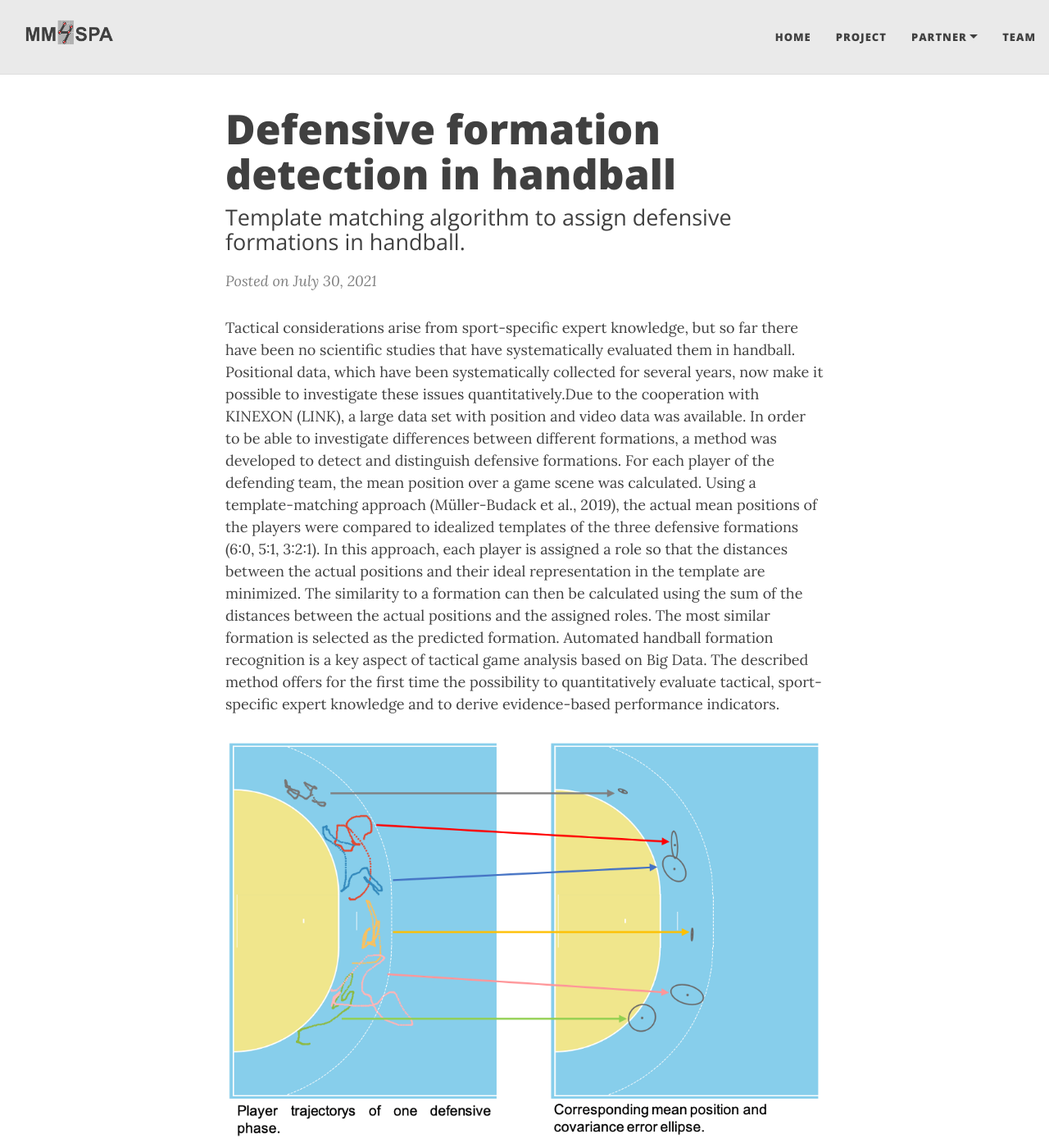
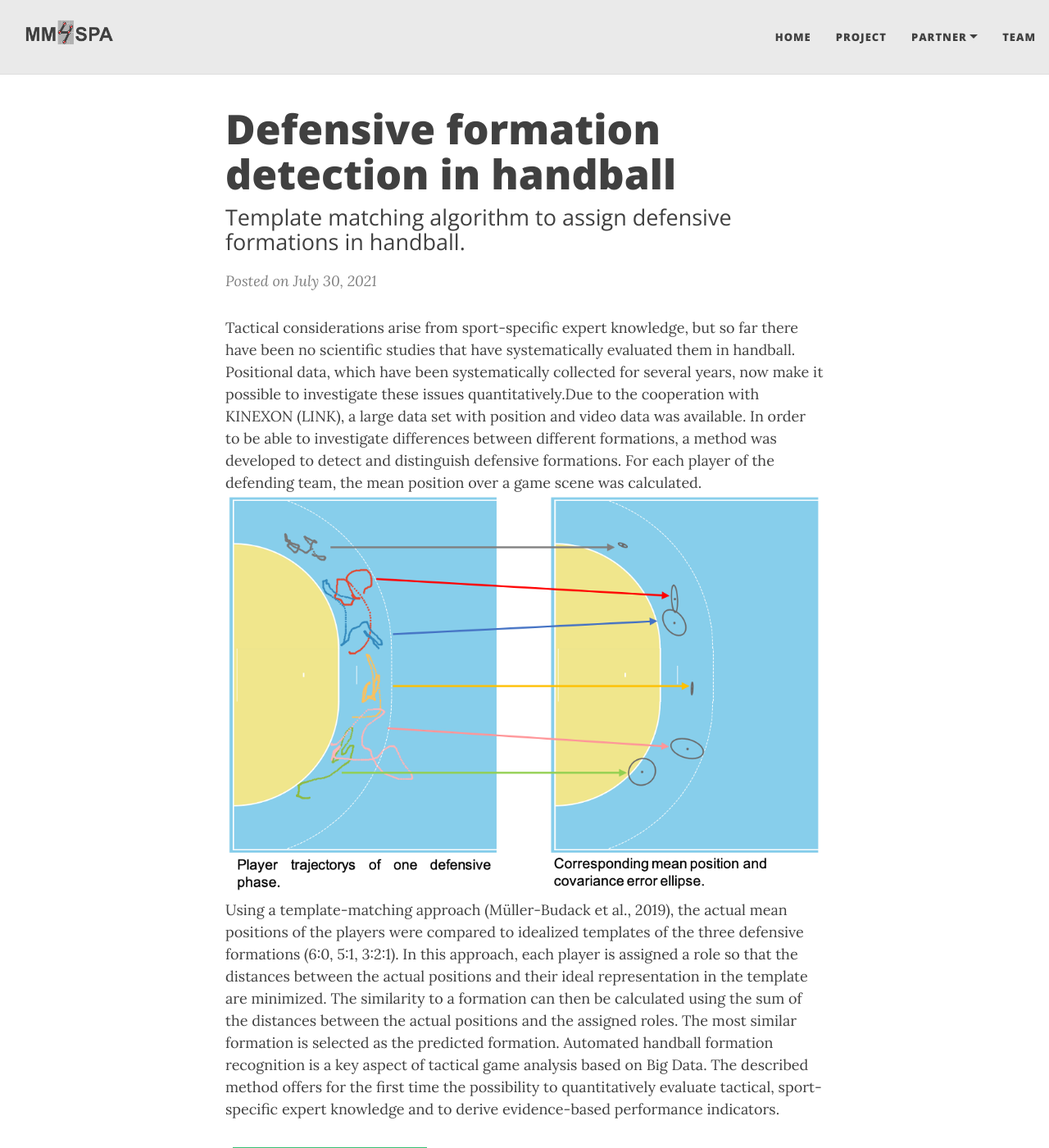
Before and after one commit to MartinWohlan/prototyp_officia_website, a Jekyll site: the page built from _posts/2021-07-30-template-matching-formation-detection.md, in a window 1280 px wide and 1400 px high. Shown: the whole window at 82% size. Built offline with Jekyll 4.4.1, drawn with Linux system fonts in a browser that asks for light colours; nearby versions of some CDN libraries.

Commit message:
formation detection handball post

```diff
--- a/_posts/2021-07-30-template-matching-formation-detection.md
+++ b/_posts/2021-07-30-template-matching-formation-detection.md
@@ -8,17 +8,15 @@
 ---
 
 Tactical considerations arise from sport-specific expert knowledge, but so far there have been no scientific studies that have systematically evaluated them in handball. Positional data, which have been systematically collected for several years, now make it possible to investigate these issues quantitatively.Due to the cooperation with KINEXON (LINK), a large data set with position and video data was available.
-In order to be able to investigate differences between different formations, a method was developed to detect and distinguish defensive formations. For each player of the defending team, the mean position over a game scene was calculated. Using a template-matching approach  (Müller-Budack et al., 2019), the actual mean positions of the players were compared to idealized templates of the three defensive formations (6:0, 5:1, 3:2:1). In this approach, each player is assigned a role so that the distances between the actual positions and their ideal representation in the template are minimized. The similarity to a formation can then be calculated using the sum of the distances between the actual positions and the assigned roles. The most similar formation is selected as the predicted formation.
+In order to be able to investigate differences between different formations, a method was developed to detect and distinguish defensive formations. For each player of the defending team, the mean position over a game scene was calculated.
+![Trajectory_Assignment](../assets/img/Trajectory_Assignment.png){: .mx-auto.d-block :}
+Using a template-matching approach  (Müller-Budack et al., 2019), the actual mean positions of the players were compared to idealized templates of the three defensive formations (6:0, 5:1, 3:2:1). In this approach, each player is assigned a role so that the distances between the actual positions and their ideal representation in the template are minimized. The similarity to a formation can then be calculated using the sum of the distances between the actual positions and the assigned roles. The most similar formation is selected as the predicted formation.
 Automated handball formation recognition is a key aspect of tactical game analysis based on Big Data. The described method offers for the first time the possibility to quantitatively evaluate tactical, sport-specific expert knowledge and to derive evidence-based performance indicators.
 
 
-![Trajectory_Assignment](../assets/img/Trajectory_Assignment.png){: .mx-auto.d-block :}
+![Formation_Assignment](../assets/img/Formation_Assignment.png){: .mx-auto.d-block :}
 
 Template matching of the idealized positions (red dots) and the mean positions (green crosses) for each player in a defensive phase. The dashed lines show the role assignment when solving the linear assignment problem by minimizing the total distance of all players to the idealized positions.
-
-![Formation_Assignment](../assets/img/Formation_Assignment.png){: .mx-auto.d-block :}
-
-
 
 
 
```
